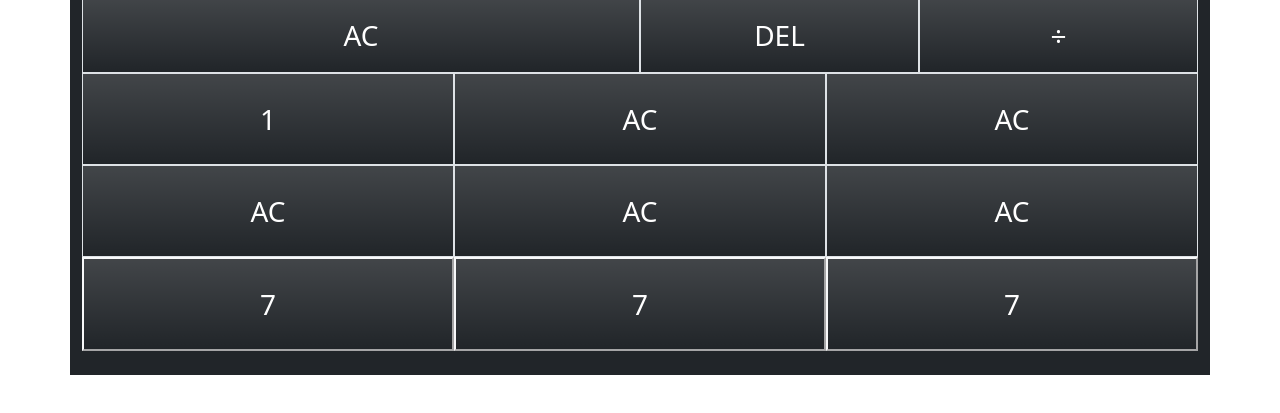
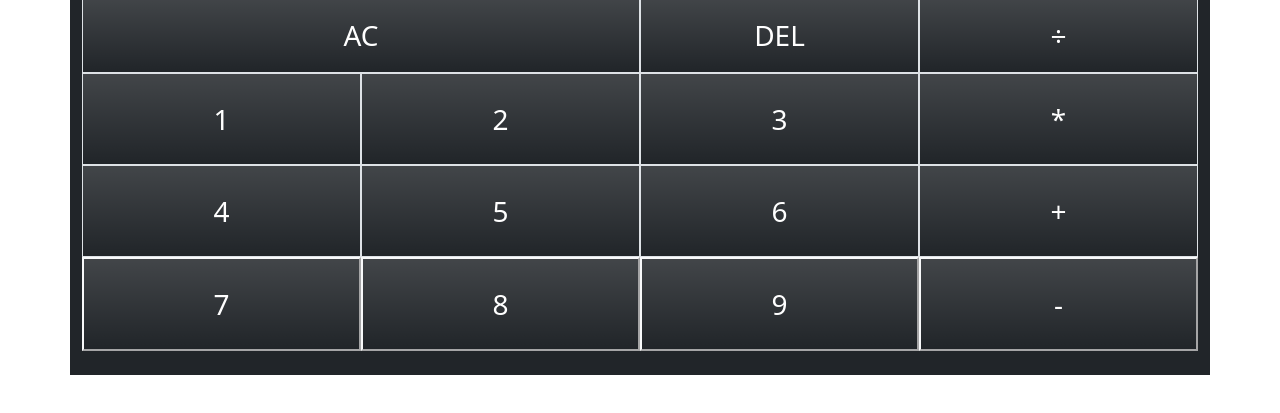
Before and after one commit to davidmarkleach/Vanilla-JavaScript-Calculator, a plain HTML site: page index.html in a window 1280 px wide. Shown: the part 119-532 px from the top of the page. Drawn offline with nearby package versions, Linux system fonts and the light colour scheme.

Commit message:
added 4th column

```diff
--- a/index.html
+++ b/index.html
@@ -25,19 +25,22 @@
 					<div class="col-3 bg-gradient border py-3">÷</div>
 				</div>
 				<div class="row justify-content-center">
-					<div class="col-4 bg-gradient border py-4">1</div>
-					<div class="col-4 bg-gradient border py-4">AC</div>
-					<div class="col-4 bg-gradient border py-4">AC</div>
+					<div class="col-3 bg-gradient border py-4">1</div>
+					<div class="col-3 bg-gradient border py-4">2</div>
+					<div class="col-3 bg-gradient border py-4">3</div>
+					<div class="col-3 bg-gradient border py-4">*</div>
 				</div>
 				<div class="row justify-content-center">
-					<div class="col-4 bg-gradient border py-4">AC</div>
-					<div class="col-4 bg-gradient border py-4">AC</div>
-					<div class="col-4 bg-gradient border py-4">AC</div>
+					<div class="col-3 bg-gradient border py-4">4</div>
+					<div class="col-3 bg-gradient border py-4">5</div>
+					<div class="col-3 bg-gradient border py-4">6</div>
+					<div class="col-3 bg-gradient border py-4">+</div>
 				</div>
 				<div class="row justify-content-center">
-					<button class="col-4 py-4 bg-gradient bg-dark border-light text-white">7</button>
-					<button class="col-4 py-4 bg-gradient bg-dark border-light text-white">7</button>
-					<button class="col-4 py-4 bg-gradient bg-dark border-light text-white">7</button>
+					<button class="col-3 py-4 bg-gradient bg-dark border-light text-white">7</button>
+					<button class="col-3 py-4 bg-gradient bg-dark border-light text-white">8</button>
+					<button class="col-3 py-4 bg-gradient bg-dark border-light text-white">9</button>
+					<button class="col-3 py-4 bg-gradient bg-dark border-light text-white">-</button>
 				</div>
 			</div>
 		</div>
```
